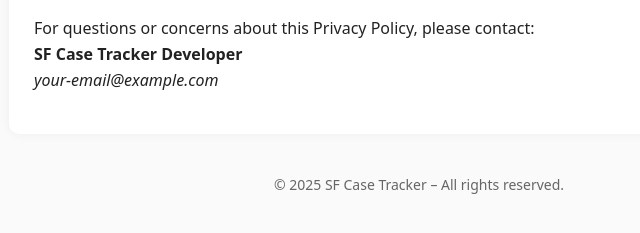
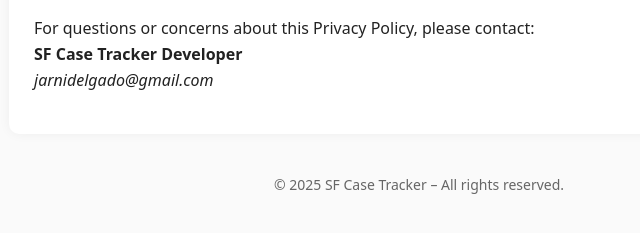
Before and after one commit to jarnidelgado/sf-case-tracker-policy, a plain HTML site: page index.html in a window 1280 px wide. Shown: the part 2347-2580 px from the top of the page, 221-861 px from the left. Drawn offline with Linux system fonts and the light colour scheme.

Commit message:
Update index.html

```diff
--- a/index.html
+++ b/index.html
@@ -146,7 +146,7 @@
     <p>
         For questions or concerns about this Privacy Policy, please contact:<br>
         <strong>SF Case Tracker Developer</strong><br>
-        <em>your-email@example.com</em>
+        <em>jarnidelgado@gmail.com</em>
     </p>
 </section>
 
```
